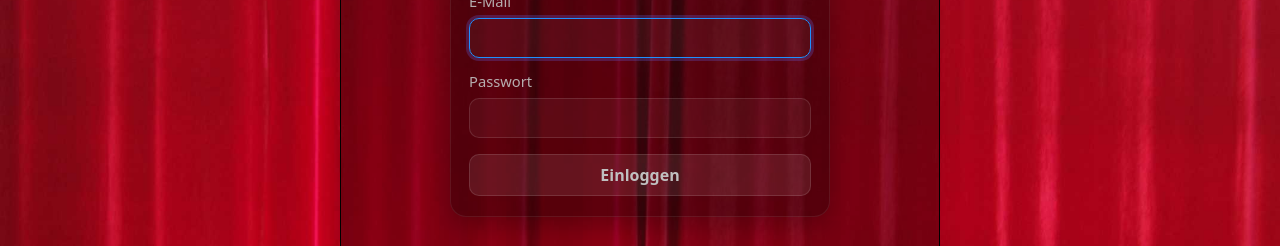
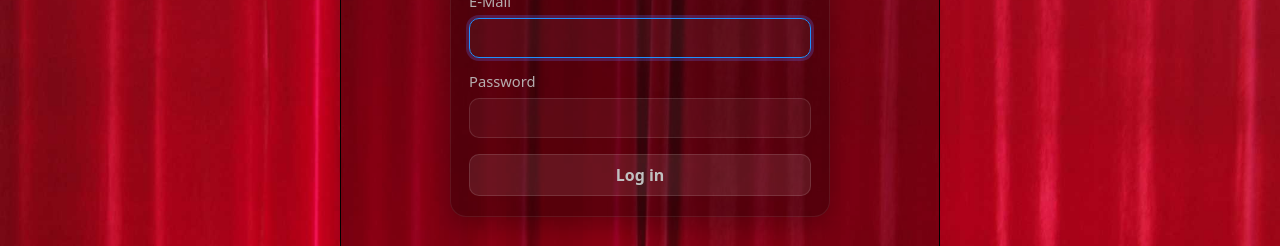
Before and after one commit to Florian2301/flokrates.online, a React app in the folder client/: page /login in a window 1280 px wide. Shown: the part 213-459 px from the top of the page. Built offline with nearby package versions, Linux system fonts and the light colour scheme; what @react-pdf/renderer would draw is missing.

Commit message:
optimizimg

```diff
--- a/client/src/components/auth/LoginPage.tsx
+++ b/client/src/components/auth/LoginPage.tsx
@@ -14,10 +14,10 @@ import { useNavigate } from 'react-router-dom';
 
 const LoginPage: React.FC = () => {
   const dispatch = useDispatch<AppDispatch>();
+  const nav = useNavigate();
   const isAuth = useSelector(selectIsAuthenticated);
   const user = useSelector(selectAuthUser);
   const { loading, error } = useSelector((s: RootState) => s.auth);
-  const nav = useNavigate();
   const [email, setEmail] = useState('');
   const [password, setPassword] = useState('');
 
@@ -45,7 +45,7 @@ const LoginPage: React.FC = () => {
               className="btn btn-secondary"
               onClick={() => nav('/chatinfo')}
             >
-              Weiter zur Chatinfo
+              Navigate to Chatinfo
             </button>
             <button
               className="btn btn-primary"
@@ -89,7 +89,7 @@ const LoginPage: React.FC = () => {
 
         <div className="auth-field">
           <label className="auth-label" htmlFor="password">
-            Passwort
+            Password
           </label>
           <input
             id="password"
@@ -106,7 +106,7 @@ const LoginPage: React.FC = () => {
         <div className="auth-actions">
           <button className="btn btn-primary" type="submit" disabled={loading}>
             {loading ? <span className="spinner" /> : null}
-            Einloggen
+            Log in
           </button>
         </div>
       </form>
--- a/client/src/components/chatbox/ChatBox.tsx
+++ b/client/src/components/chatbox/ChatBox.tsx
@@ -14,18 +14,15 @@ import { selectIsAuthenticated } from '../../store/authSlice';
 
 export const ChatBox: React.FC = () => {
   const dispatch = useDispatch<AppDispatch>();
-
   const selectedChat = useSelector(
     (state: RootState) => state.chats.selectedChat
   );
   const isAuth = useSelector(selectIsAuthenticated);
-
+  const [activeEditId, setActiveEditId] = useState<number | null>(null);
+  const [newMessageId, setNewMessageId] = useState<number | null>(null);
   const messagesForChat = useSelector((s: RootState) =>
     selectedChat ? selectMessagesForChat(s, selectedChat.chatId) : []
   );
-
-  const [activeEditId, setActiveEditId] = useState<number | null>(null);
-  const [newMessageId, setNewMessageId] = useState<number | null>(null);
 
   useEffect(() => {
     if (!selectedChat) return;
--- a/client/src/components/chatinfo/ChatInfo.tsx
+++ b/client/src/components/chatinfo/ChatInfo.tsx
@@ -509,7 +509,6 @@ const ChatInfo: React.FC = () => {
 
       <hr className="chatinfo-divider" />
 
-      {/* Action Buttons */}
       {isAuth && (
         <div className="chatinfo-actions">
           <button
@@ -590,7 +589,6 @@ const ChatInfo: React.FC = () => {
         <p className="para-comment">Comments</p>
       )}
 
-      {/* Drafts / Comments*/}
       {viewMode === 'drafts' && isAuth ? (
         <div className="chat-overview">
           <DraftListTable chats={drafts} />
--- a/client/src/components/comments/CommentBox.css
+++ b/client/src/components/comments/CommentBox.css
@@ -26,7 +26,7 @@
 }
 
 .fade-in {
-  animation: fadeInUp 0.25s ease-out;
+  animation: fadeInUp 0.5s ease-out;
 }
 
 @keyframes fadeInUp {
--- a/client/src/components/comments/NewComment.tsx
+++ b/client/src/components/comments/NewComment.tsx
@@ -20,7 +20,6 @@ const NewComment: React.FC<Props> = ({ onCancel }) => {
   const [sender, setSender] = useState('');
   const [text, setText] = useState('');
   const [showEmojiPicker, setShowEmojiPicker] = useState(false);
-
   const textareaRef = useRef<HTMLTextAreaElement>(null);
   const emojiRef = useRef<HTMLDivElement>(null);
 
--- a/client/src/components/message/NewMessage.tsx
+++ b/client/src/components/message/NewMessage.tsx
@@ -536,7 +536,7 @@ const NewMessage: React.FC<NewMessageProps> = ({
                 </div>
               )}
 
-              {/* Dateien */}
+              {/* Files */}
               {savedFiles.length > 0 && (
                 <div className="attachments-list-row">
                   <div className="attachments-list">
@@ -589,7 +589,7 @@ const NewMessage: React.FC<NewMessageProps> = ({
             </>
           )}
 
-          {/* Eingabezeile für neue Attachments */}
+          {/* New Attachments */}
           <div className="attachments-input-row">
             <div className="attachment-mode">
               <label>
@@ -651,7 +651,7 @@ const NewMessage: React.FC<NewMessageProps> = ({
             )}
           </div>
 
-          {/* Liste der pending Attachments */}
+          {/* Pending Attachments */}
           <div className="attachments-list">
             {pendingAttachments.map((att) => (
               <div key={att.id} className="attachment-chip pending">
```
